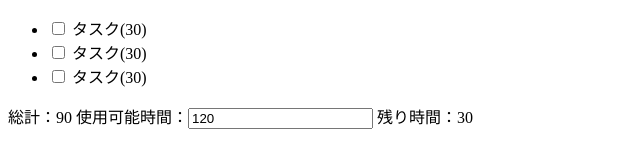
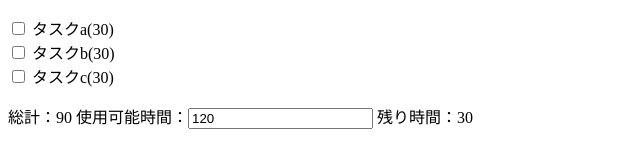
Before and after one commit to tutuziSoftware/untitled, a plain HTML site: page index.html in a window 1280 px wide. Shown: the whole page, without its empty margins (0-640 px from the left). Drawn offline with Linux system fonts and the light colour scheme.

Commit message:
せーーーぶ

```diff
--- a/index.css
+++ b/index.css
@@ -1,3 +1,11 @@
 .task_checked{
     text-decoration: line-through;
 }
+
+ul{
+    padding: 0px;
+}
+
+li{
+    list-style-type: none;
+}
--- a/index.html
+++ b/index.html
@@ -5,18 +5,19 @@
     <div ng-controller="tasks">
         <ul>
             <li ng-repeat="task in tasks">
-                <input ng-model="task.check" type="checkbox" />
-                <span
-                    ng-hide="task.is_write"
-                    ng-click="task_write()"
-                    ng-class="{task_checked: task.check}"
-                >
-                    {{task.task_name}}({{task.work_time}})
-                </span>
+                <div ng-hide="task.is_write">
+                    <input ng-model="task.check" type="checkbox" />
+                    <span
+                            ng-click="task_write()"
+                            ng-class="{task_checked: task.check}">
+                        {{task.task_name}}({{task.work_time}})
+                    </span>
+                </div>
                 <div ng-if="task.is_write">
                     <input ng-model="task.task_name" />
                     <input ng-model="task.work_time" type="number" />
                     <button ng-click="task_write_end()">保存</button>
+                    <button ng-click="task_delete()">削除</button>
                 </div>
             </li>
         </ul>
--- a/index.js
+++ b/index.js
@@ -33,6 +33,12 @@
 
             //TODO サーバに保存
         }
+
+        delete(){
+            delete localStorage[this._id];
+
+            //TODO サーバに保存
+        }
     }
 
     class Tasks extends Array {
@@ -41,19 +47,19 @@
                 //TODO テストデータだからそのうち置き換える
                 this.push({
                     "id":"1",
-                    "task_name":"タスク",
+                    "task_name":"タスクa",
                     "work_time":30/*sec*/,
                     "check":false
                 });
                 this.push({
                     "id":"2",
-                    "task_name":"タスク",
+                    "task_name":"タスクb",
                     "work_time":30/*sec*/,
                     "check":false
                 });
                 this.push({
                     "id":"3",
-                    "task_name":"タスク",
+                    "task_name":"タスクc",
                     "work_time":30/*sec*/,
                     "check":false
                 });
@@ -139,5 +145,12 @@
 
             return sum;
         };
+
+        $scope.task_delete = function(){
+            var task = new Task(this.task);
+
+            this.tasks.splice(this.$index, 1);
+            task.delete();
+        };
     });
 })();
```
